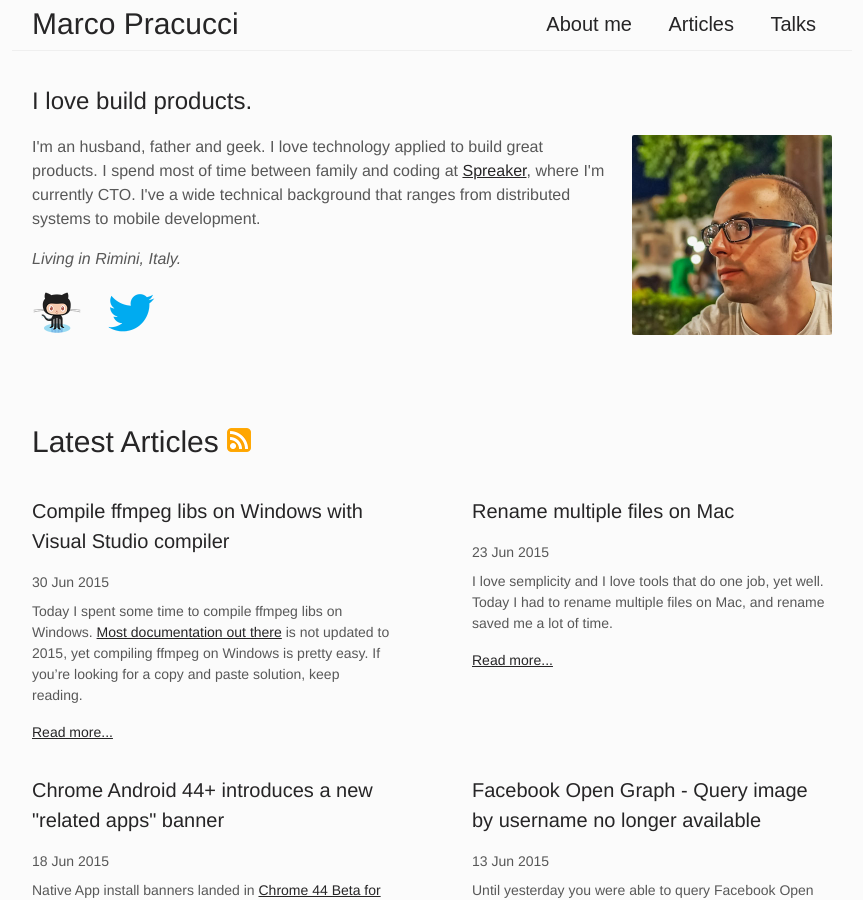
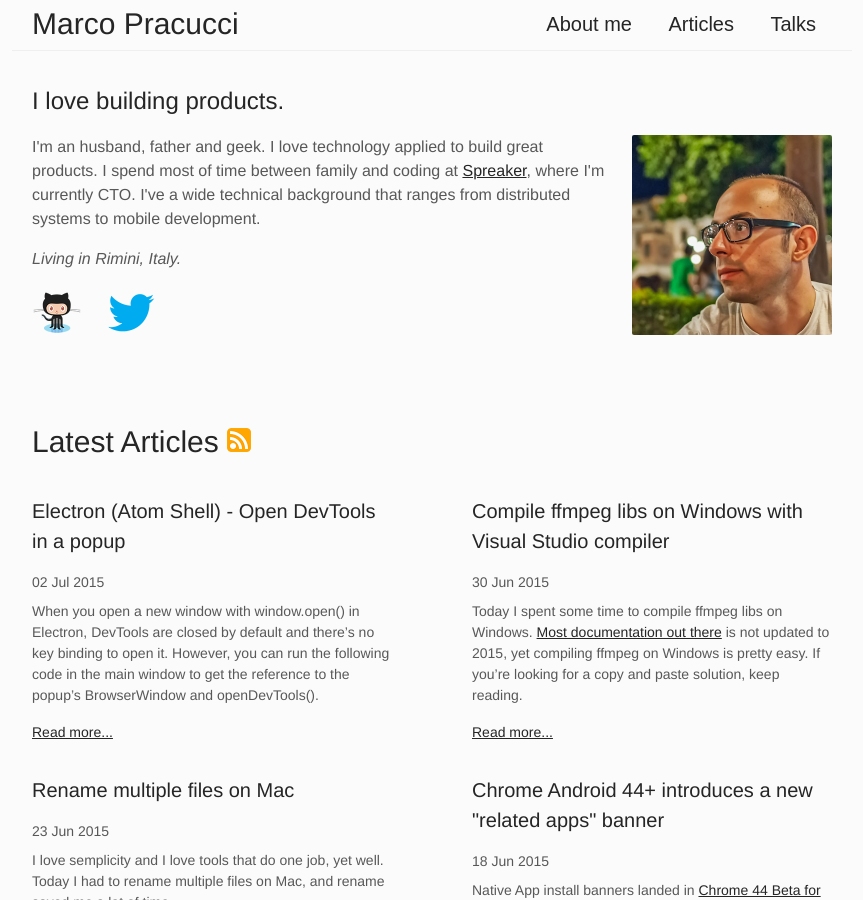
Before and after one commit to pracucci/www-pracucci, a Jekyll site: the page built from index.html, in a window 1280 px wide and 900 px high. Shown: the whole window, without its empty margins (208-1071 px from the left). Built offline with Jekyll 4.4.1, drawn with Linux system fonts in a browser that asks for light colours; the list of posts is cut into pages by our own code.

Commit message:
New post

```diff
--- /dev/null
+++ b/_posts/2015-07-02-electron-open-dev-tools-in-popups.md
@@ -0,0 +1,18 @@
+---
+layout:         post
+title:          Electron (Atom Shell) - Open DevTools in a popup
+keywords:       electron, atom shell, devtools, popup
+date:           2015-07-02 16:00:00 GMT
+---
+
+When you open a new window with `window.open()` in Electron, DevTools are closed by default and there's no key binding to open it. However, you can run the following code in the main window to get the reference to the popup's `BrowserWindow` and `openDevTools()`.
+
+
+{% highlight javascript %}
+var remote = require("remote");
+var BrowserWindow = remote.require("browser-window");
+var windows = BrowserWindow.getAllWindows();
+
+// Look for the popup window and then...
+windows[1].openDevTools();
+{% endhighlight %}
--- a/index.html
+++ b/index.html
@@ -5,7 +5,7 @@ layout: default
 
 <!-- About me -->
 <section class="about">
-    <h2>I love build products.</h2>
+    <h2>I love building products.</h2>
     <img src="{{ site.baseurl }}/images/about-me.jpg" width="200" height="200" />
 
     <p>I'm an husband, father and geek. I love technology applied to build great products. I spend most of time between family and coding at <a href="https://www.spreaker.com">Spreaker</a>, where I'm currently CTO. I've a wide technical background that ranges from distributed systems to mobile development.</p>
```
